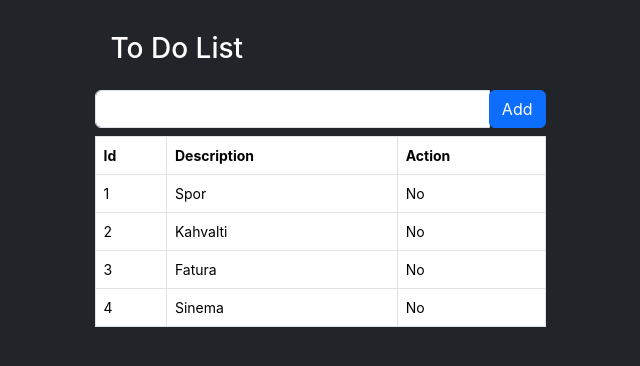
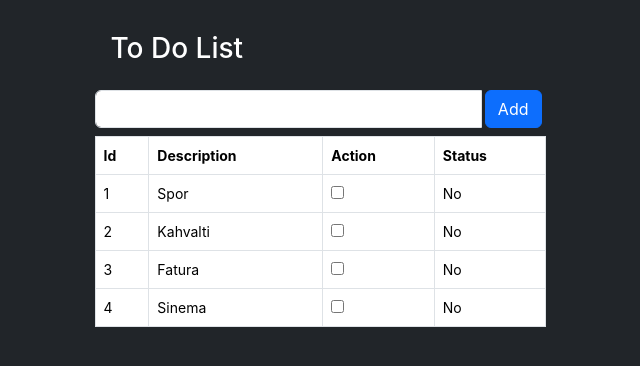
Before and after one commit to hakannisgav/angular-ToDoApp, an Angular app: page / in a window 1280 px wide. Shown: the top 366 px of the page, without its empty margins (320-960 px from the left). Built offline with nearby package versions, Linux system fonts and the light colour scheme.

Commit message:
ToDo Filter and Add function added

```diff
--- a/src/app/app.component.html
+++ b/src/app/app.component.html
@@ -7,9 +7,9 @@
       </h3>
 
       <div class="input-group">
-        <input type="text" class="form-control">
+        <input type="text" #todoText class="form-control">
         <div class="input-group-append">
-          <button class="btn btn-primary">Add</button>
+          <button class="btn btn-primary mx-1" (click)="addItems(todoText.value)">Add</button>
         </div>
       </div>
 
@@ -19,17 +19,21 @@
             <th>Id</th>
             <th>Description</th>
             <th>Action</th>
+            <th>Status</th>
           </tr>
         </thead>
         <tbody>
           <tr *ngFor="let item of getItems(); let i = index;">
             <td>{{ i + 1 }}</td>
             <td>{{item.description}}</td>
+            <td>
+              <input type="checkbox" [(ngModel)]="item.action">
+            </td>
             <td [ngSwitch]="item.action">
               <span *ngSwitchCase="true">
                 Yes
               </span>
-              <span [ngSwitch]="false">
+              <span *ngSwitchCase="false">
                 No
               </span>
             </td>
--- a/src/app/app.component.ts
+++ b/src/app/app.component.ts
@@ -1,5 +1,5 @@
 import { Component } from '@angular/core';
-import { Model } from './model';
+import { Model, ToDoItem } from './model';
 
 @Component({
   selector: 'app-root',
@@ -10,7 +10,13 @@ export class AppComponent {
   model = new Model();
 
   getItems(){
-    return this.model.items;
+    return this.model.items.filter(item => !item.action);
+  }
+
+  addItems(text: string){
+    if (text != "" && text != null) {
+      this.model.items.push(new ToDoItem(text, false));
+    }
   }
 
 }
--- a/src/app/app.module.ts
+++ b/src/app/app.module.ts
@@ -2,6 +2,7 @@ import { NgModule } from '@angular/core';
 import { BrowserModule } from '@angular/platform-browser';
 import { AppRoutingModule } from './app-routing.module';
 import { AppComponent } from './app.component';
+import { FormsModule } from '@angular/forms';
 
 @NgModule({
   declarations: [
@@ -9,7 +10,8 @@ import { AppComponent } from './app.component';
   ],
   imports: [
     BrowserModule,
-    AppRoutingModule
+    AppRoutingModule,
+    FormsModule
   ],
   providers: [],
   bootstrap: [AppComponent]
--- a/src/app/model.ts
+++ b/src/app/model.ts
@@ -22,9 +22,8 @@ export class ToDoItem{
     /**
      *
      */
-    constructor(description: String, action: Boolean) {
+    constructor(description: String, action: boolean) {
         this.description = description;
         this.action = action;
-
     }
 }
```
